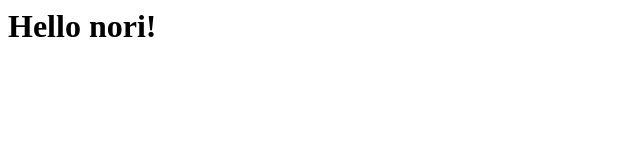
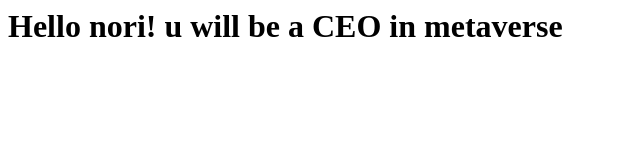
Before and after one commit to Twitch-nori/skymeta_first, a plain HTML site: page index.html in a window 1280 px wide. Shown: the whole page, without its empty margins (0-640 px from the left). Drawn offline with Linux system fonts and the light colour scheme.

Commit message:
Update index.html

```diff
--- a/index.html
+++ b/index.html
@@ -1 +1 @@
-<h1>Hello nori!</h1>
+<h1>Hello nori! u will be a CEO in metaverse</h1>
```
